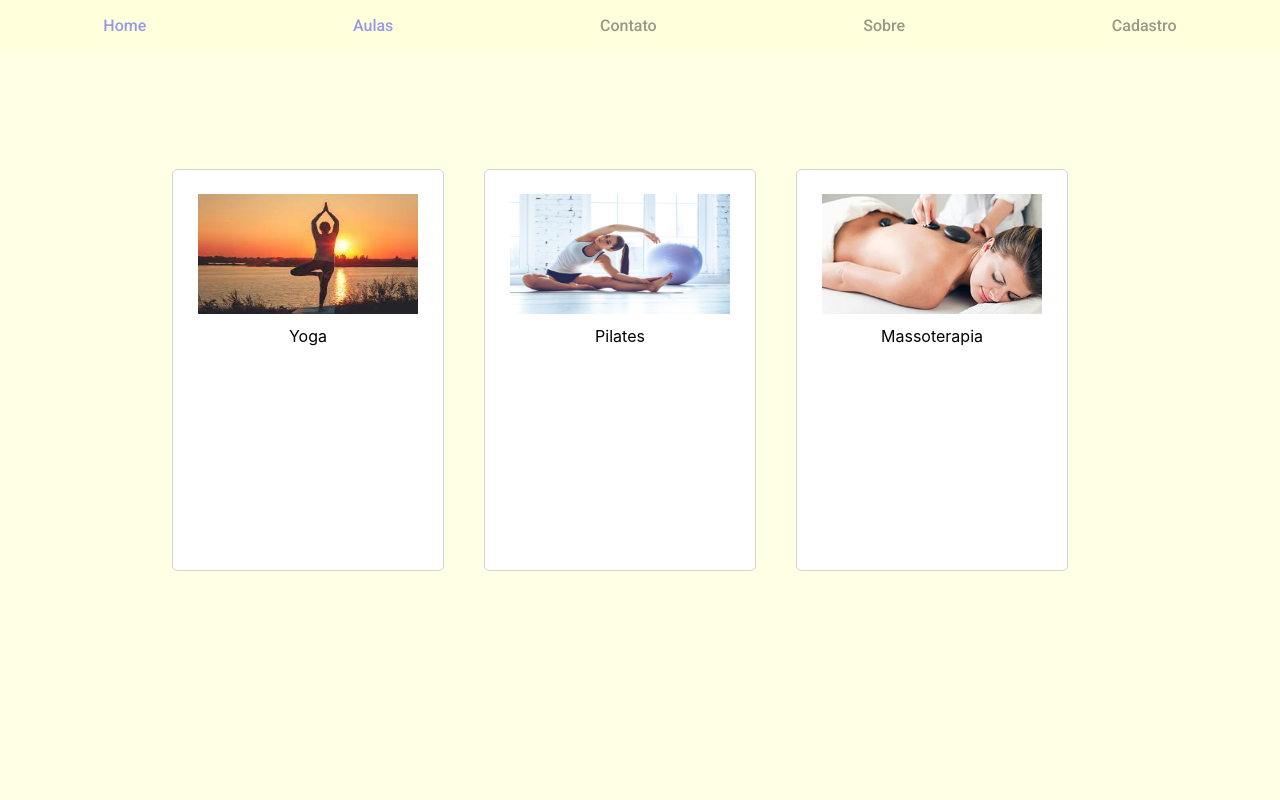
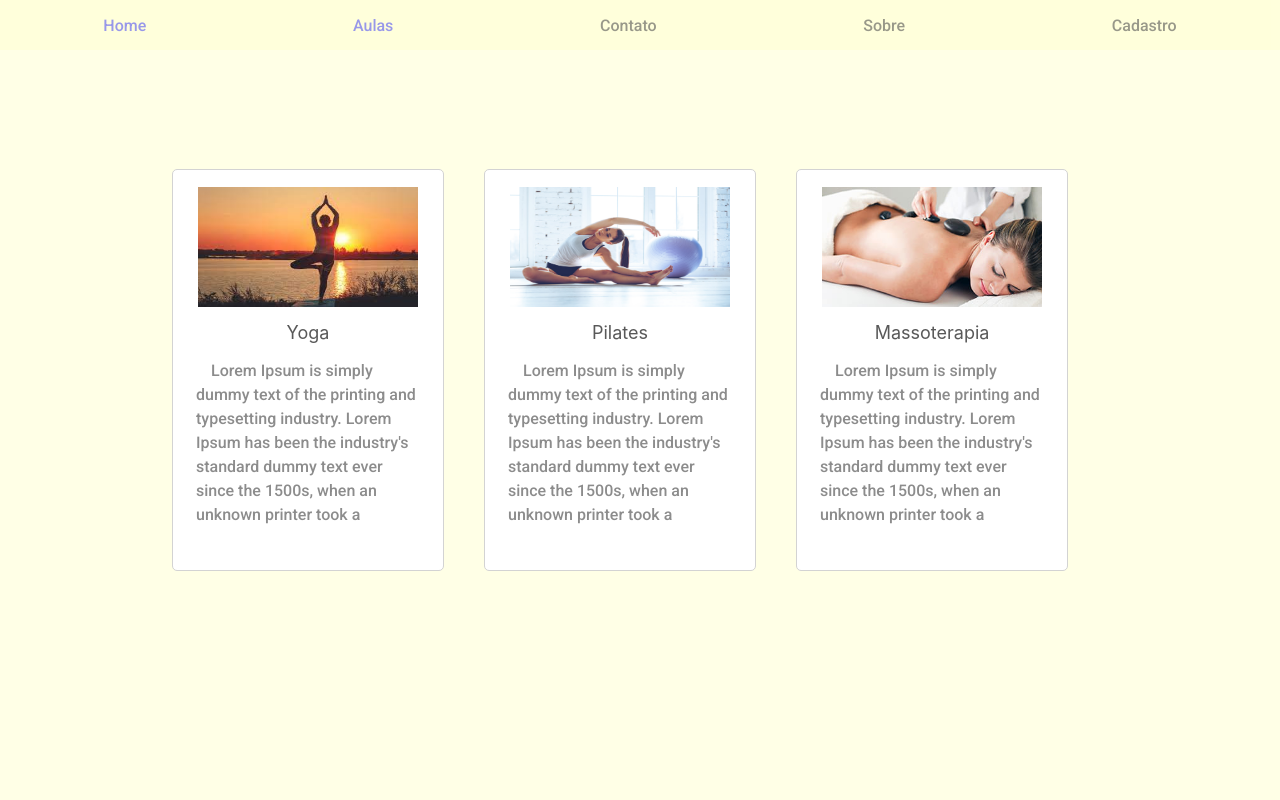
Before and after one commit to GustavoFSProg/yoga_web, a React (Vite) app: page /classes in a window 1280 px wide. Shown: the top 800 px of the page. Built offline with nearby package versions, Linux system fonts and the light colour scheme; a web font is replaced by a local one.

Commit message:
feito cards

```diff
--- a/src/Pages/Classes/Classes.jsx
+++ b/src/Pages/Classes/Classes.jsx
@@ -1,4 +1,4 @@
-import { Container, Card, CardContainer, Img } from './styled-classes'
+import { Container, Card, CardContainer, Text, Img } from './styled-classes'
 import Header from '../../components/header/header'
 import Footer from '../../components/Footer/Footer'
 import image from '../../assets/foto1.jpeg'
@@ -12,15 +12,32 @@ function Classes() {
       <CardContainer>
         <Card>
           <Img src={image} alt="imagem" />
-          <span style={{ marginTop: '12px' }}>Yoga</span>
+          <span style={{ marginTop: '15px', fontSize: '18px', color: '#595959' }}>Yoga</span>
+          <Text>
+            Lorem Ipsum is simply dummy text of the printing and typesetting industry. Lorem Ipsum
+            has been the industry's standard dummy text ever since the 1500s, when an unknown
+            printer took a
+          </Text>
         </Card>
         <Card>
           <Img src={pilates} alt="imagem" />
-          <span style={{ marginTop: '12px' }}>Pilates</span>
+          <span style={{ marginTop: '15px', fontSize: '18px', color: '#595959' }}>Pilates</span>
+          <Text>
+            Lorem Ipsum is simply dummy text of the printing and typesetting industry. Lorem Ipsum
+            has been the industry's standard dummy text ever since the 1500s, when an unknown
+            printer took a
+          </Text>
         </Card>
         <Card>
           <Img src={massagem} alt="imagem" />
-          <span style={{ marginTop: '12px' }}>Massoterapia</span>
+          <span style={{ marginTop: '15px', fontSize: '18px', color: '#595959' }}>
+            Massoterapia
+          </span>
+          <Text>
+            Lorem Ipsum is simply dummy text of the printing and typesetting industry. Lorem Ipsum
+            has been the industry's standard dummy text ever since the 1500s, when an unknown
+            printer took a
+          </Text>
         </Card>
       </CardContainer>
       <Footer />
--- a/src/Pages/Classes/styled-classes.js
+++ b/src/Pages/Classes/styled-classes.js
@@ -15,7 +15,7 @@ export const CardContainer = styled.div`
   @media screen and (max-width: 800px) {
     display: flex;
     flex-direction: column;
-    margin-top: 35px;
+    margin-top: 355px;
     align-items: center;
     justify-content: center;
     margin-left: 20px;
@@ -44,7 +44,8 @@ export const Card = styled.div`
 export const Img = styled.img`
   width: 220px;
   height: 120px;
-  margin-top: -200px;
+  margin-top: -10px;
+  text-align: center;
 
   @media screen and (max-width: 800px) {
     margin-top: 20px;
@@ -52,3 +53,11 @@ export const Img = styled.img`
     height: 100px;
   }
 `
+export const Text = styled.p`
+  font-family: Roboto;
+  font-size: 16px;
+  width: 14rem;
+  text-indent: 15px;
+  line-height: 1.5rem;
+  color: #8c8c8c;
+`
```
